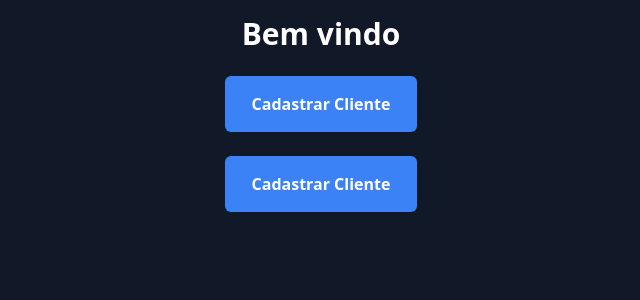
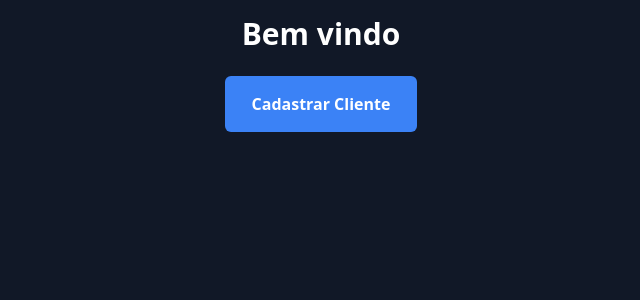
Before and after one commit to MatheusAmaralDeSousa/projeto_django_1, a Django app: page / in a window 1280 px wide. Shown: the part 60-360 px from the top of the page, without its empty margins (319-959 px from the left). Run offline with Django 4.2, Linux system fonts and the light colour scheme; parts of the project's set-up code (start-up, migrations or seed data) failed here and were passed over.

Commit message:
fix
correção de erros

```diff
--- a/djangoapp/app_cadastro_fornecedores/forms.py
+++ b/djangoapp/app_cadastro_fornecedores/forms.py
@@ -4,9 +4,9 @@ from .models import Fornecedor
 class FornecedorForm(forms.ModelForm):
     class Meta:
         model = Fornecedor
-        fields = ["nome", "cnpj", "email", "telefone", "celular", "cep", "endereço", "numero", "UF",]
+        fields = ["nome", "cnpj", "email", "telefone", "celular", "cep", "endereco", "numero", "UF",]
 
 class FornecedorEditForm(forms.ModelForm):
     class Meta:
         model = Fornecedor
-        fields = ["nome", "cnpj", "email", "telefone", "celular", "cep", "endereço", "numero", "UF",]
+        fields = ["nome", "cnpj", "email", "telefone", "celular", "cep", "endereco", "numero", "UF",]
--- a/djangoapp/app_cadastro_fornecedores/models.py
+++ b/djangoapp/app_cadastro_fornecedores/models.py
@@ -10,6 +10,5 @@ class Fornecedor(models.Model):
     cep = models.CharField(max_length=10)
     endereco = models.CharField(max_length=255)  # Changed from 'endereço'
     numero = models.CharField(max_length=10)
-    uf = models.CharField(max_length=2)  # Changed from 'UF'
-
+    UF = models.CharField(max_length=2)  # Changed from 'UF'
     objects = models.Manager()
--- a/djangoapp/app_cadastro_fornecedores/templates/fornecedores/cadastro_fornecedor.html
+++ b/djangoapp/app_cadastro_fornecedores/templates/fornecedores/cadastro_fornecedor.html
@@ -1,4 +1,4 @@
-{% extends 'fornecedores/base.html' %}
+{% extends 'fornecedores/base.html'%}
 
 {% block conteudo %}
 <form action="{% url 'cadastro_fornecedor' %}" method="post">
--- a/djangoapp/app_cadastro_fornecedores/templates/fornecedores/editar_fornecedor.html
+++ b/djangoapp/app_cadastro_fornecedores/templates/fornecedores/editar_fornecedor.html
@@ -1,4 +1,4 @@
-{% extends 'fornecedores/base.html '%}
+{% extends 'fornecedores/base.html'%}
 
 {% block conteudo %}
 <form action="{% url 'editar_fornecedor' fornecedores_id %}" method="post">
--- a/djangoapp/app_cadastro_fornecedores/templates/fornecedores/listagem_fornecedor.html
+++ b/djangoapp/app_cadastro_fornecedores/templates/fornecedores/listagem_fornecedor.html
@@ -1,5 +1,5 @@
 <script src="https://cdn.tailwindcss.com"></script>
-{% extends 'fornecedor/base.html' %}
+{% extends 'fornecedor/base.html'%}
 {% block conteudo %}
 
 <div class="w-full py-1 space-y-5">
--- a/djangoapp/app_cadastro_usuarios/templates/home/home.html
+++ b/djangoapp/app_cadastro_usuarios/templates/home/home_cliente.html
@@ -22,7 +22,7 @@
             </div>
         </div>
         <p class="text-lg mb-6 text-white font-bold">Cadastre um novo cliente</p>
-        <a href="{% url 'cadastro_cliente' %}" class="bg-blue-500 hover:bg-blue-700 text-white font-bold py-2 px-4 rounded">Cadastro</a>
+        <a href="{% url 'Cadastro_cliente' %}" class="bg-blue-500 hover:bg-blue-700 text-white font-bold py-2 px-4 rounded">Cadastro</a>
 
         <a href="{% url 'listagem_cliente' %}" class="bg-blue-500 hover:bg-blue-700 ml-5 text-white font-bold py-2 px-4 rounded">Listagem</a>
     </div>
--- a/djangoapp/app_cadastro_usuarios/urls.py
+++ b/djangoapp/app_cadastro_usuarios/urls.py
@@ -20,7 +20,7 @@ from app_cadastro_usuarios import views
 urlpatterns = [
     #rota, view responsavel, nome de referencia
     # usuarios.com
-    path('',views.homeCadastro_cliente,name = "home_cliente"),
+    path('',views.home_cliente,name = "home_cliente"),
     #usuarios.com/cadastro
     path('cadastro/',views.cadastro_cliente,name = "cadastro_cliente"),
     # usuarios.com/usuarios
--- a/djangoapp/app_cadastro_usuarios/views.py
+++ b/djangoapp/app_cadastro_usuarios/views.py
@@ -2,8 +2,8 @@ from django.shortcuts import render,  get_object_or_404, redirect
 from .models import Usuario
 from .forms import UsuarioForm, UsuarioEditForm
 
-def homeCadastro_cliente(request):
-    return render(request, 'home/home.html')
+def home_cliente(request):
+    return render(request, 'home/home_cliente.html')
 
 
 def cadastro_cliente(request):
--- a/djangoapp/app_navbar/templates/navbar/navbar.html
+++ b/djangoapp/app_navbar/templates/navbar/navbar.html
@@ -25,10 +25,7 @@
         <!-- Pode adicionar a estrutura da tela home com as opções de cadastro -->
         <div class="text-center">
             <h1 class="text-3xl font-bold mb-6 text-white">Bem vindo</h1>
-            <a href="{% url 'home_usuario' %}" class="block mx-auto bg-blue-500 hover:bg-blue-600 text-white rounded-md py-4 text-center font-semibold transition duration-300 w-48 mb-6">
-                Cadastrar Cliente
-            </a>
-            <a href="{% url 'home_fornecedor' %}" class="block mx-auto bg-blue-500 hover:bg-blue-600 text-white rounded-md py-4 text-center font-semibold transition duration-300 w-48 mb-6">
+            <a href="{% url 'home_cliente' %}" class="block mx-auto bg-blue-500 hover:bg-blue-600 text-white rounded-md py-4 text-center font-semibold transition duration-300 w-48 mb-6">
                 Cadastrar Cliente
             </a>
         </div>
--- a/djangoapp/projeto/settings.py
+++ b/djangoapp/projeto/settings.py
@@ -43,6 +43,7 @@ INSTALLED_APPS = [
     'django.contrib.messages',
     'django.contrib.staticfiles',
     'app_cadastro_usuarios',
+    'app_cadastro_fornecedores',
     'app_navbar'
 ]
 
```
Also changed, not shown: djangoapp/app_cadastro_fornecedores/migrations/0002_fornecedor_delete_fornecedores.py (added), djangoapp/app_cadastro_usuarios/migrations/0003_alter_usuario_cpf_alter_usuario_idade_and_more.py (added).
